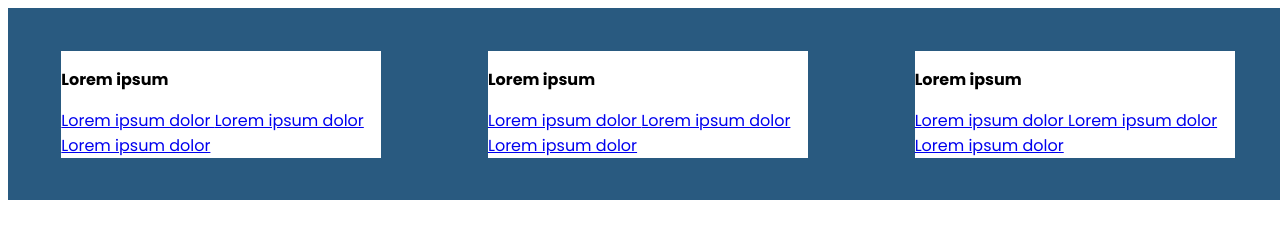
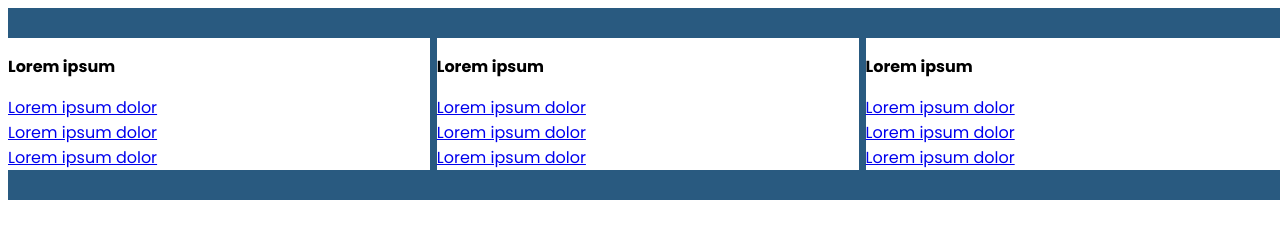
Before and after one commit to AdryannDev/Projeto_Interdisciplinar, a plain HTML site: page Main_project/footer/index.html in a window 1280 px wide. Drawn offline with Linux system fonts and the light colour scheme.

Commit message:
Ajustado o flex do footer

```diff
--- a/Main_project/footer/footer.css
+++ b/Main_project/footer/footer.css
@@ -28,15 +28,22 @@ footer{
     flex-direction: row;
     flex-wrap: wrap;
     align-content: center;
-    justify-content: space-around;
+    justify-content: space-between;
     width: 100vw;
     height: 24vh;
     background-color: var(--cor-primaria);
 }
 footer .footer-reclamacoes{
     background-color: var(--cor-primaria);
-    width: 25%;
+    width: 33%;
     display: flex;
     flex-direction: column;
     flex-wrap: wrap;
 }
+
+.links-footer{
+    display: flex;
+    justify-content: start;
+    align-items: start;
+    flex-direction: column;
+}
```
